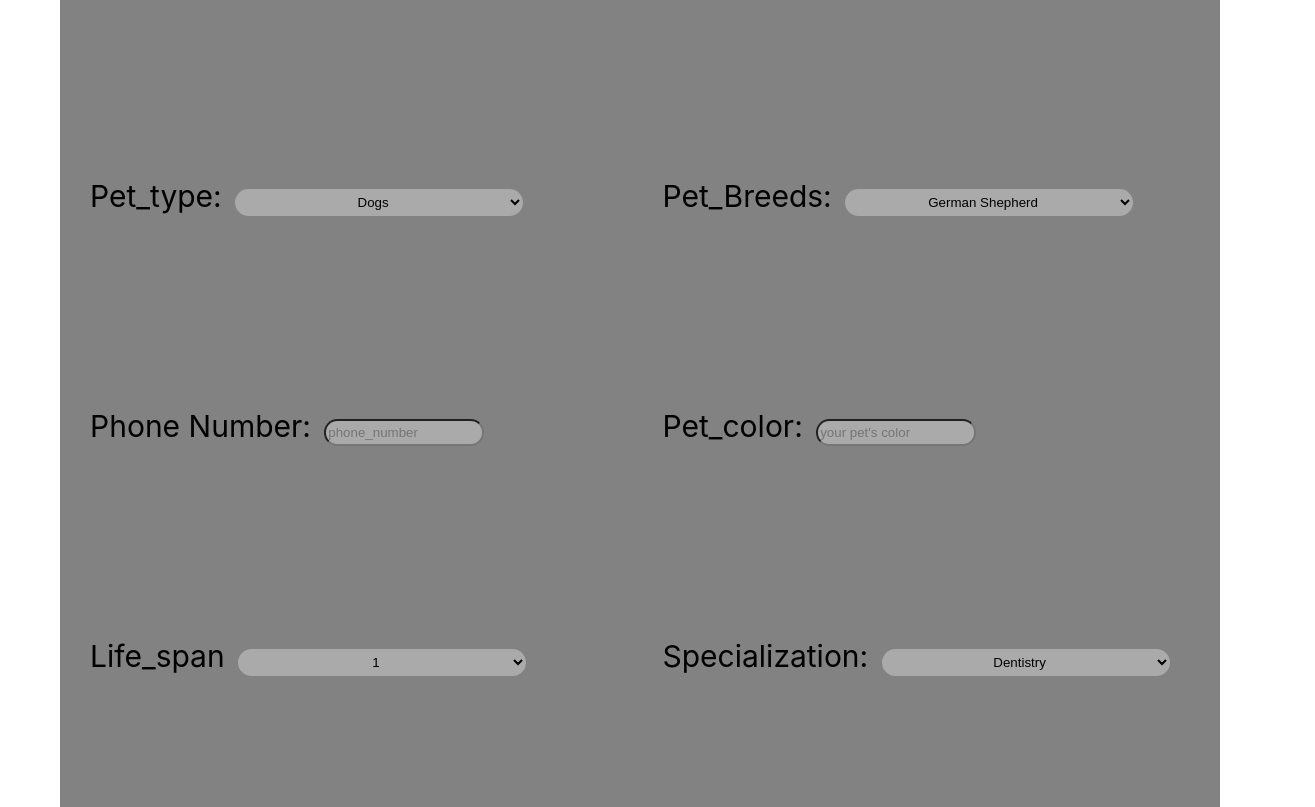
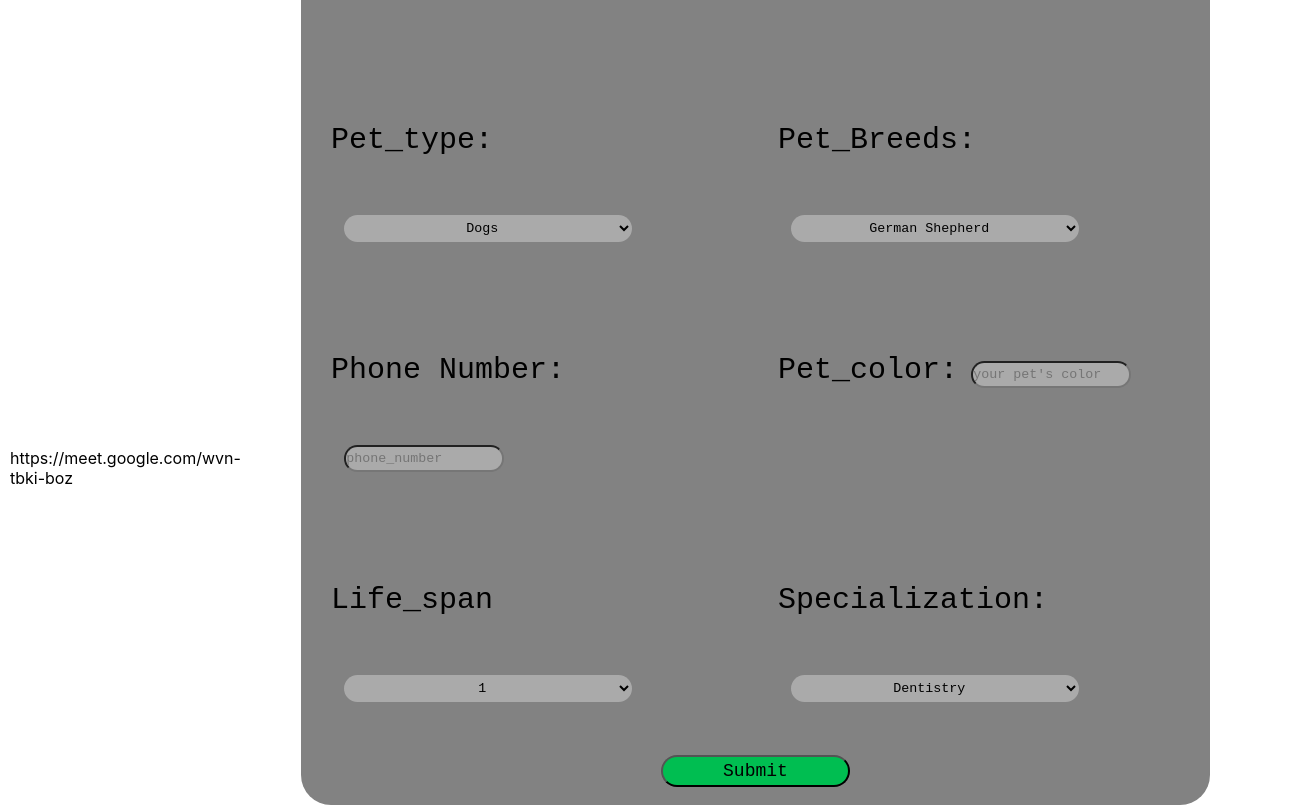
Before and after one commit to MissZamzam/group-7, a React (Create React App) app in the folder client/says-my-vet/: page /petsdata in a window 1280 px wide. Shown: the part 420-1227 px from the top of the page, 1315 px wide, since content can reach past the window. Built offline with nearby package versions, Linux system fonts and the light colour scheme.

Commit message:
added style to body

```diff
--- a/client/says-my-vet/src/pages/RegisterDoc/RegDoc.styles.css
+++ b/client/says-my-vet/src/pages/RegisterDoc/RegDoc.styles.css
@@ -1,58 +1,14 @@
-.registerDoctors{
-    background-color: #828282;
-    font-size: 30px;
-    margin:2em;
-    border-radius: 1em;
+*{
+    margin: 0;
+    padding: 0;
+    box-sizing: border-box;
+    font-family: 'Courier New', Courier, monospace;
 }
-.registerDoctors form > h2 {
-    margin:1em;
-    padding-top: 1em;
-    text-align: center;
-}
-
-
-.register_doctorsA{
-    margin:1em;
-    display:grid;
-    grid-template-columns: repeat(2, 1fr);
-    grid-auto-rows: 200px;
-    gap: 1.5em;
-    line-height: 5em;
-
-}
-.register_doctorsA > input{
-    height:2em;
-    width:14em;
-    background-color: #aaaaaa;
-    text-align: center;
-    border-radius:1em;
-}
-.register_doctorsA > label > select{
-    border:none;
-    background-color: #aaaaaa;
-    height:2em;
-    width:18rem;
-    margin-left: 1em;
-    border-radius: 2em;
-    text-align: center;
-}
-.register_doctorsA > label > input{
-    margin-left:1em;
-    background-color: #aaaaaa;
-    width:12em;
-    height: 2em;
-    border-radius:1em;
-}
-.submitBtn{
+body{
     display: flex;
+    height: 100hv;
     justify-content: center;
     align-items: center;
+    padding: 10px;
+    background-color: rgba(255, 255, 255, 0.923);
 }
-.registerbtn{
-    margin-left: 5em;
-    padding: 4px 60px;
-    margin-bottom: 1em;
-    font-size: large;
-    border-radius: 2em;
-    background-color: #00be51;
-}
```
